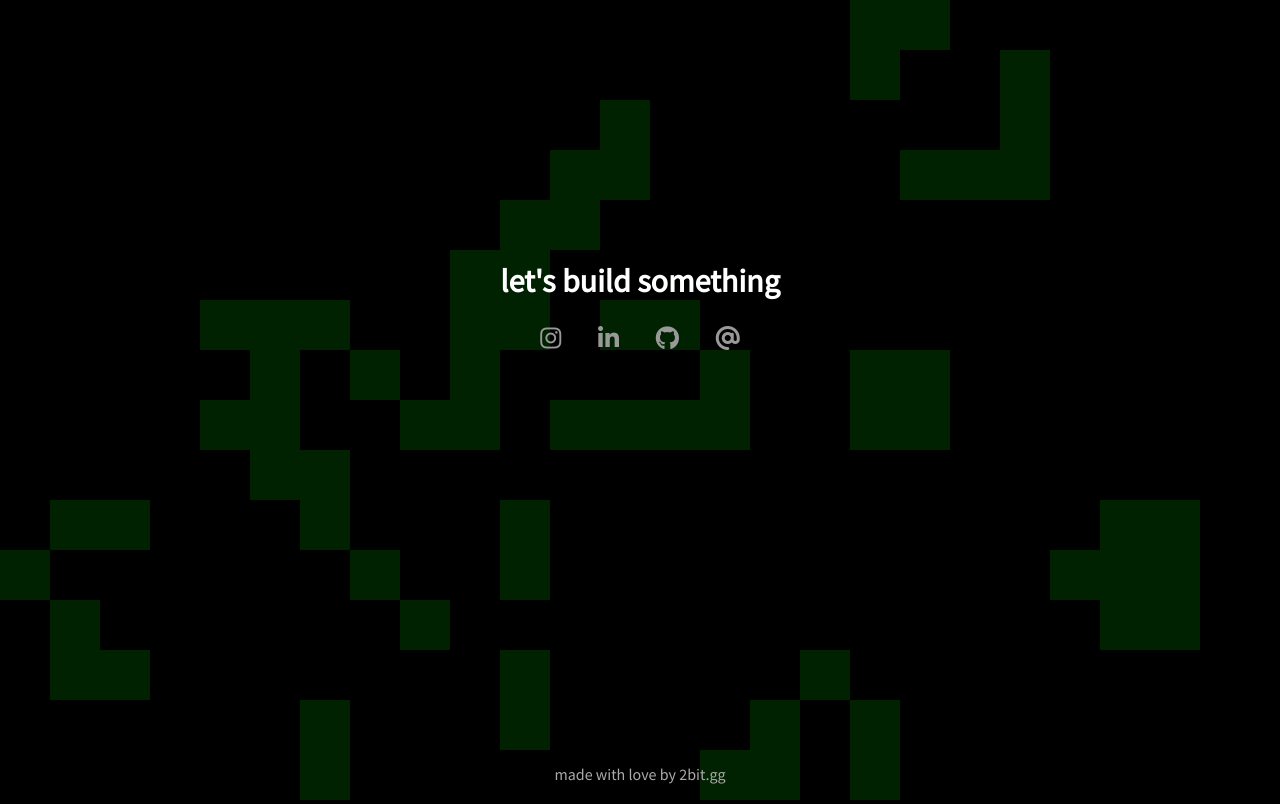
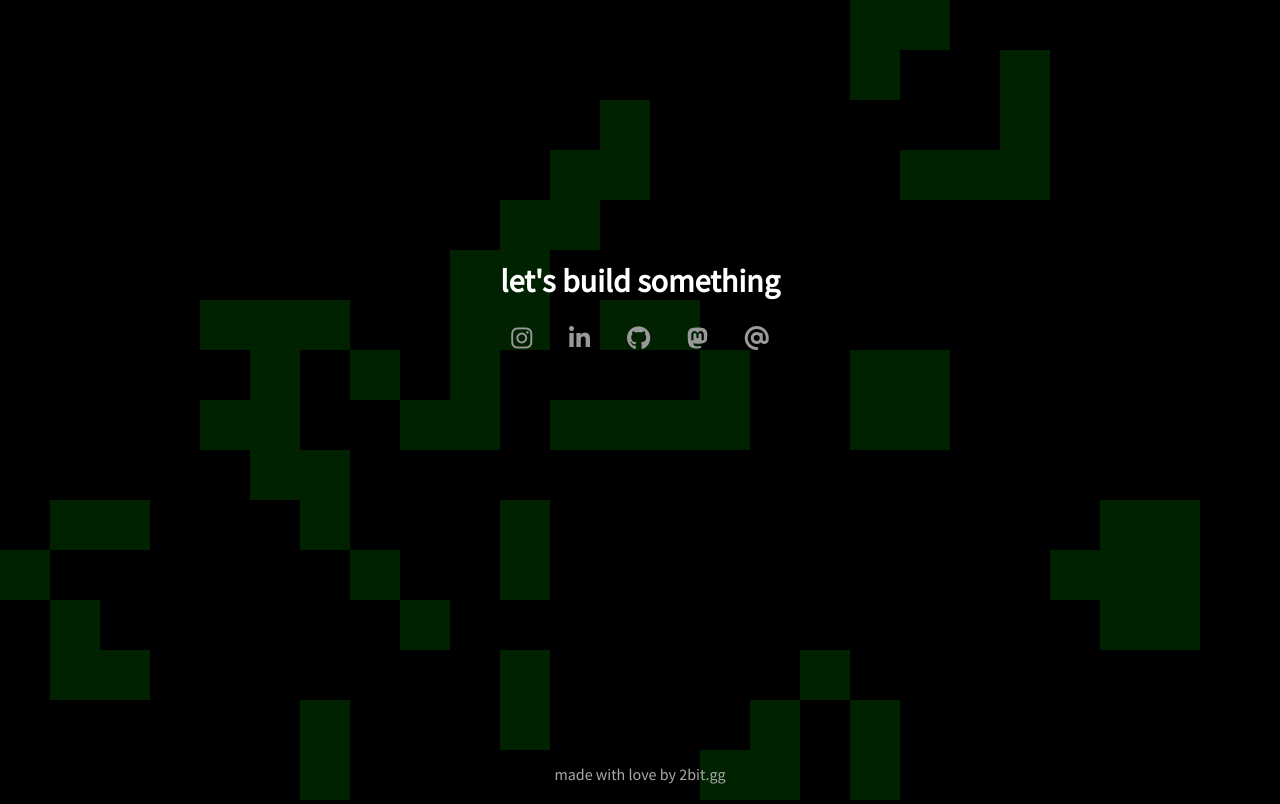
Before and after one commit to twobitint/twobit-website, a plain HTML site: page src/index.html in a window 1280 px wide. Drawn offline with Linux system fonts and the light colour scheme; files that its build step writes are made by us from their sources; files whose address does not match are found by name.

Commit message:
add mastodon @

```diff
--- a/Cargo.toml
+++ b/Cargo.toml
@@ -1,6 +1,6 @@
 [package]
 name = "twobit-website"
-version = "1.0.0"
+version = "1.0.1"
 edition = "2021"
 publish = false
 
--- a/src/index.html
+++ b/src/index.html
@@ -23,7 +23,8 @@
         <a href="https://www.instagram.com/justinlabak/"><i class="fa-brands fa-instagram"></i></a>
         <a href="https://www.linkedin.com/in/justinlabak/"><i class="fa-brands fa-linkedin-in"></i></a>
         <a href="https://github.com/twobitint"><i class="fa-brands fa-github"></i></a>
-        <a href="mailto:jtlabak@gmail.com"><i class="fa-brands fa-at"></i></a>
+        <a rel="me" href="https://2bit.social/@justin"><i class="fa-brands fa-mastodon"></i></a>
+        <a href="mailto:justin@2bit.gg"><i class="fa-brands fa-at"></i></a>
       </h2>
     </main>
     <footer>
```
